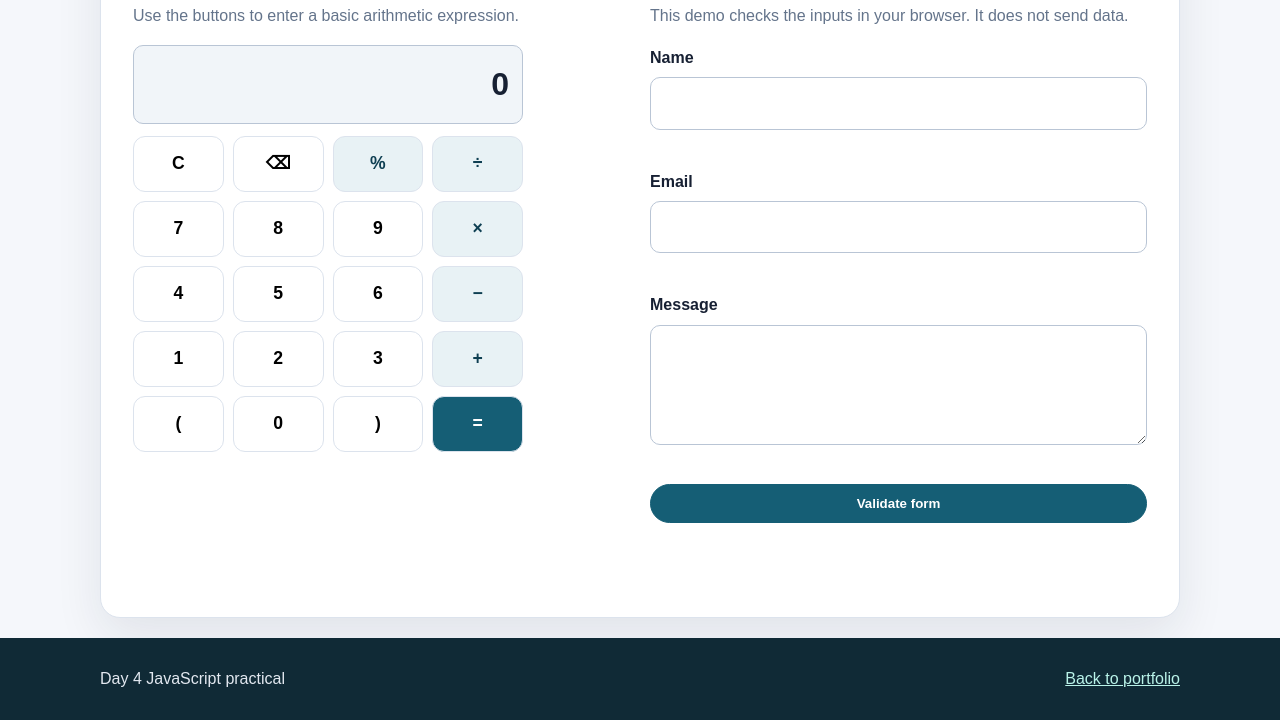
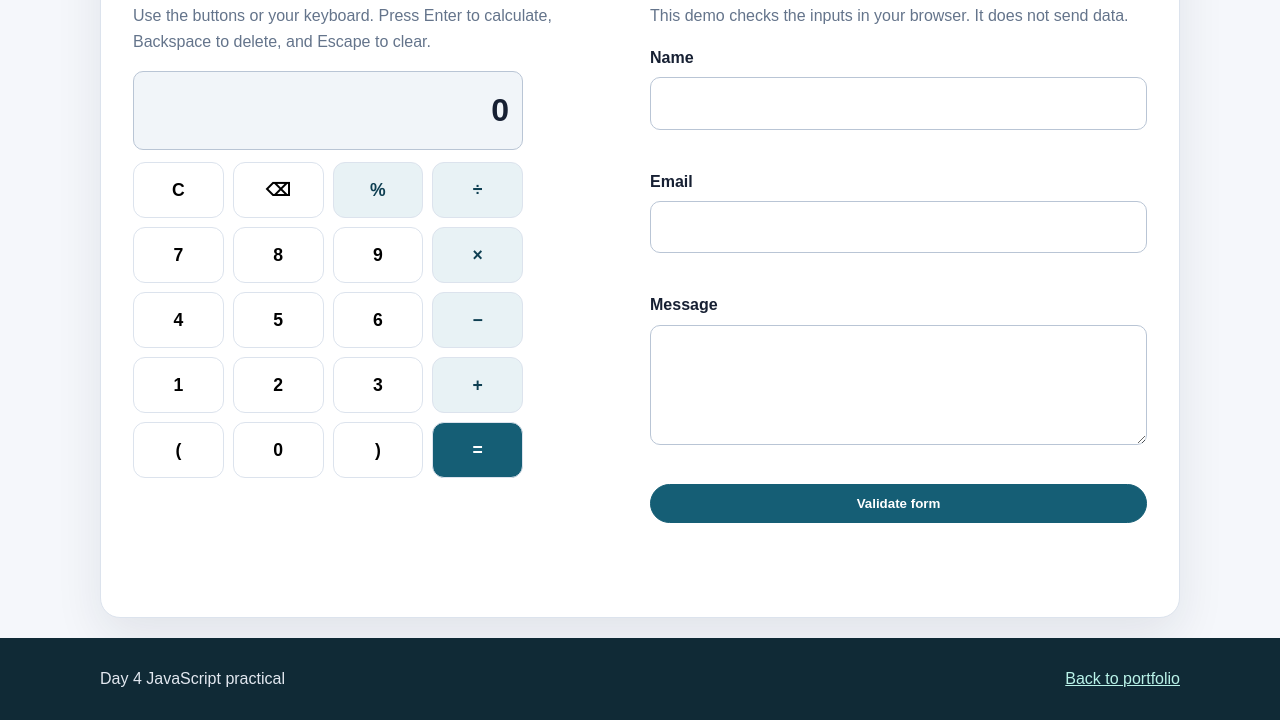
Before and after one commit to Muneeb-PT/add-on_class_profile, a plain HTML site: page calculator.html in a window 1280 px wide. Shown: the part 468-1188 px from the top of the page. Drawn offline with Linux system fonts and the light colour scheme.

Commit message:
Add calculator keyboard controls and accessible form hints

```diff
--- a/calculator.html
+++ b/calculator.html
@@ -1,24 +1,76 @@
 <!DOCTYPE html>
 <html lang="en">
-<head><meta charset="UTF-8"><meta name="viewport" content="width=device-width, initial-scale=1.0"><meta name="description" content="JavaScript calculator and form validation practice."><title>JavaScript Practice | Calculator</title><link rel="stylesheet" href="styles.css"><script src="script.js" defer></script></head>
+<head>
+  <meta charset="UTF-8">
+  <meta name="viewport" content="width=device-width, initial-scale=1.0">
+  <meta name="description" content="JavaScript calculator and form validation practice.">
+  <title>JavaScript Practice | Calculator</title>
+  <link rel="stylesheet" href="styles.css">
+  <script src="script.js" defer></script>
+</head>
 <body>
-<header class="site-header"><div class="container nav-wrap"><a class="brand" href="index.html">Muneeb.</a><button class="menu-toggle" aria-expanded="false" aria-controls="main-nav">Menu</button><nav class="nav-links" id="main-nav" aria-label="Main navigation"><a href="index.html">Portfolio</a><a href="resume.html">Resume</a><a href="calculator.html" aria-current="page">Calculator</a><a href="todo.html">To-Do</a></nav></div></header>
+<header class="site-header">
+  <div class="container nav-wrap">
+    <a class="brand" href="index.html">Muneeb.</a>
+    <button class="menu-toggle" type="button" aria-expanded="false" aria-controls="main-nav">Menu</button>
+    <nav class="nav-links" id="main-nav" aria-label="Main navigation">
+      <a href="index.html">Portfolio</a><a href="resume.html">Resume</a><a href="calculator.html" aria-current="page">Calculator</a><a href="todo.html">To-Do</a>
+    </nav>
+  </div>
+</header>
 <main class="container">
-<section class="page-intro"><p class="eyebrow">Day 4 · JavaScript fundamentals</p><h1>Calculator & Form Validation</h1><p class="lead">Practise variables, operators, input handling, events, conditions and basic validation.</p></section>
-<section class="panel"><div class="two-col">
-<div><h2>Simple calculator</h2><p class="muted">Use the buttons to enter a basic arithmetic expression.</p><div class="calculator"><label class="sr-only" for="calc-display">Calculator display</label><input id="calc-display" class="calc-display" type="text" value="0" readonly aria-live="polite"><div class="calc-keys">
-<button type="button" data-calc="clear">C</button><button type="button" data-calc="back">⌫</button><button class="operator" type="button" data-calc="%">%</button><button class="operator" type="button" data-calc="/">÷</button>
-<button type="button" data-calc="7">7</button><button type="button" data-calc="8">8</button><button type="button" data-calc="9">9</button><button class="operator" type="button" data-calc="*">×</button>
-<button type="button" data-calc="4">4</button><button type="button" data-calc="5">5</button><button type="button" data-calc="6">6</button><button class="operator" type="button" data-calc="-">−</button>
-<button type="button" data-calc="1">1</button><button type="button" data-calc="2">2</button><button type="button" data-calc="3">3</button><button class="operator" type="button" data-calc="+">+</button>
-<button type="button" data-calc="(">(</button><button type="button" data-calc="0">0</button><button type="button" data-calc=")">)</button><button class="equals" type="button" data-calc="equals">=</button>
-</div></div></div>
-<div><h2>Contact form validation</h2><p class="muted">This demo checks the inputs in your browser. It does not send data.</p><form id="contact-form" novalidate><div class="form-grid">
-<div class="field full"><label for="name">Name</label><input id="name" name="name" autocomplete="name" required><span class="error" data-error="name"></span></div>
-<div class="field full"><label for="email">Email</label><input id="email" name="email" type="email" autocomplete="email" required><span class="error" data-error="email"></span></div>
-<div class="field full"><label for="message">Message</label><textarea id="message" name="message" required></textarea><span class="error" data-error="message"></span></div>
-<div class="field full"><button class="button" type="submit">Validate form</button><p class="status" role="status" aria-live="polite"></p></div>
-</div></form></div>
-</div></section></main>
+  <section class="page-intro">
+    <p class="eyebrow">Day 4 · JavaScript fundamentals</p>
+    <h1>Calculator & Form Validation</h1>
+    <p class="lead">Practise variables, operators, input handling, events, conditions and basic validation.</p>
+  </section>
+  <section class="panel">
+    <div class="two-col">
+      <div>
+        <h2>Simple calculator</h2>
+        <p class="muted">Use the buttons or your keyboard. Press Enter to calculate, Backspace to delete, and Escape to clear.</p>
+        <div class="calculator">
+          <label class="sr-only" for="calc-display">Calculator display</label>
+          <input id="calc-display" class="calc-display" type="text" value="0" readonly aria-live="polite">
+          <div class="calc-keys">
+            <button type="button" data-calc="clear">C</button><button type="button" data-calc="back">⌫</button><button class="operator" type="button" data-calc="%">%</button><button class="operator" type="button" data-calc="/">÷</button>
+            <button type="button" data-calc="7">7</button><button type="button" data-calc="8">8</button><button type="button" data-calc="9">9</button><button class="operator" type="button" data-calc="*">×</button>
+            <button type="button" data-calc="4">4</button><button type="button" data-calc="5">5</button><button type="button" data-calc="6">6</button><button class="operator" type="button" data-calc="-">−</button>
+            <button type="button" data-calc="1">1</button><button type="button" data-calc="2">2</button><button type="button" data-calc="3">3</button><button class="operator" type="button" data-calc="+">+</button>
+            <button type="button" data-calc="(">(</button><button type="button" data-calc="0">0</button><button type="button" data-calc=")">)</button><button class="equals" type="button" data-calc="equals">=</button>
+          </div>
+        </div>
+      </div>
+      <div>
+        <h2>Contact form validation</h2>
+        <p class="muted">This demo checks the inputs in your browser. It does not send data.</p>
+        <form id="contact-form" novalidate>
+          <div class="form-grid">
+            <div class="field full">
+              <label for="name">Name</label>
+              <input id="name" name="name" autocomplete="name" aria-describedby="name-error" required>
+              <span class="error" id="name-error" data-error="name"></span>
+            </div>
+            <div class="field full">
+              <label for="email">Email</label>
+              <input id="email" name="email" type="email" autocomplete="email" aria-describedby="email-error" required>
+              <span class="error" id="email-error" data-error="email"></span>
+            </div>
+            <div class="field full">
+              <label for="message">Message</label>
+              <textarea id="message" name="message" aria-describedby="message-error" required></textarea>
+              <span class="error" id="message-error" data-error="message"></span>
+            </div>
+            <div class="field full">
+              <button class="button" type="submit">Validate form</button>
+              <p class="status" role="status" aria-live="polite"></p>
+            </div>
+          </div>
+        </form>
+      </div>
+    </div>
+  </section>
+</main>
 <footer><div class="container footer-row"><span>Day 4 JavaScript practical</span><a href="index.html">Back to portfolio</a></div></footer>
-</body></html>
+</body>
+</html>
```
